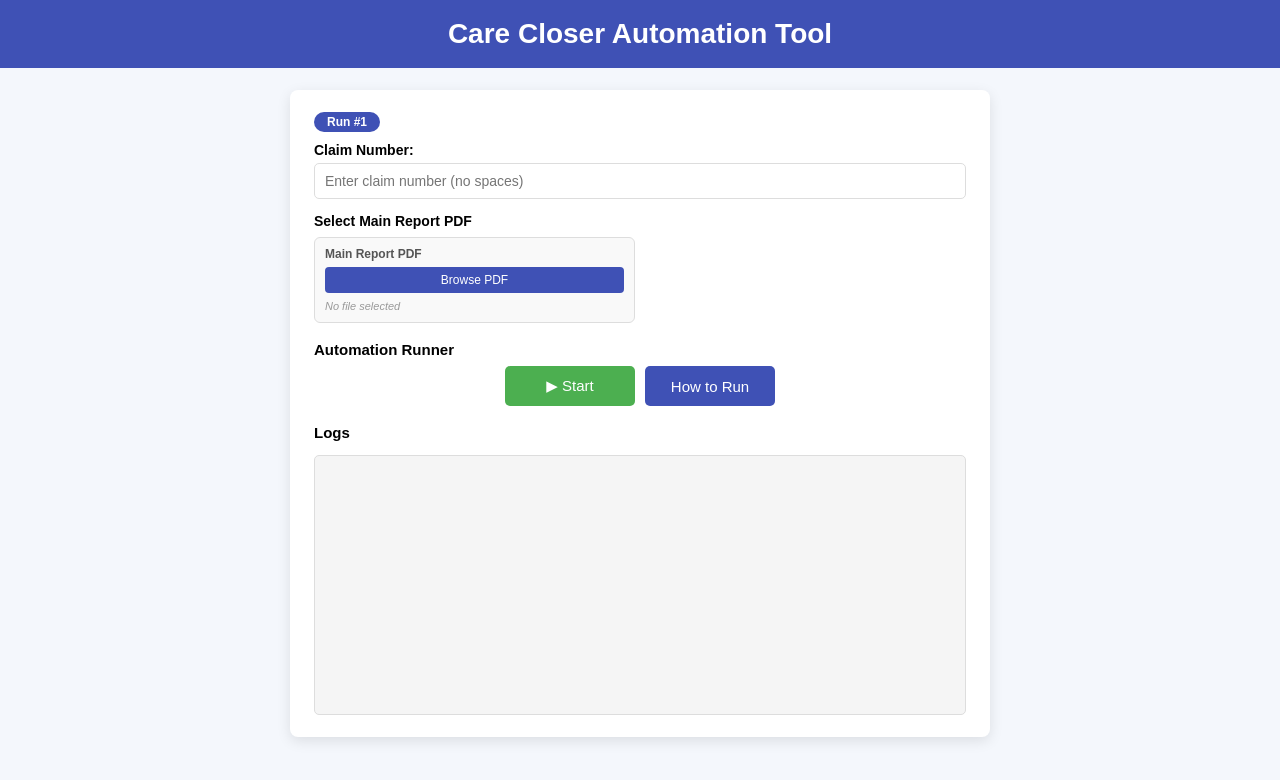
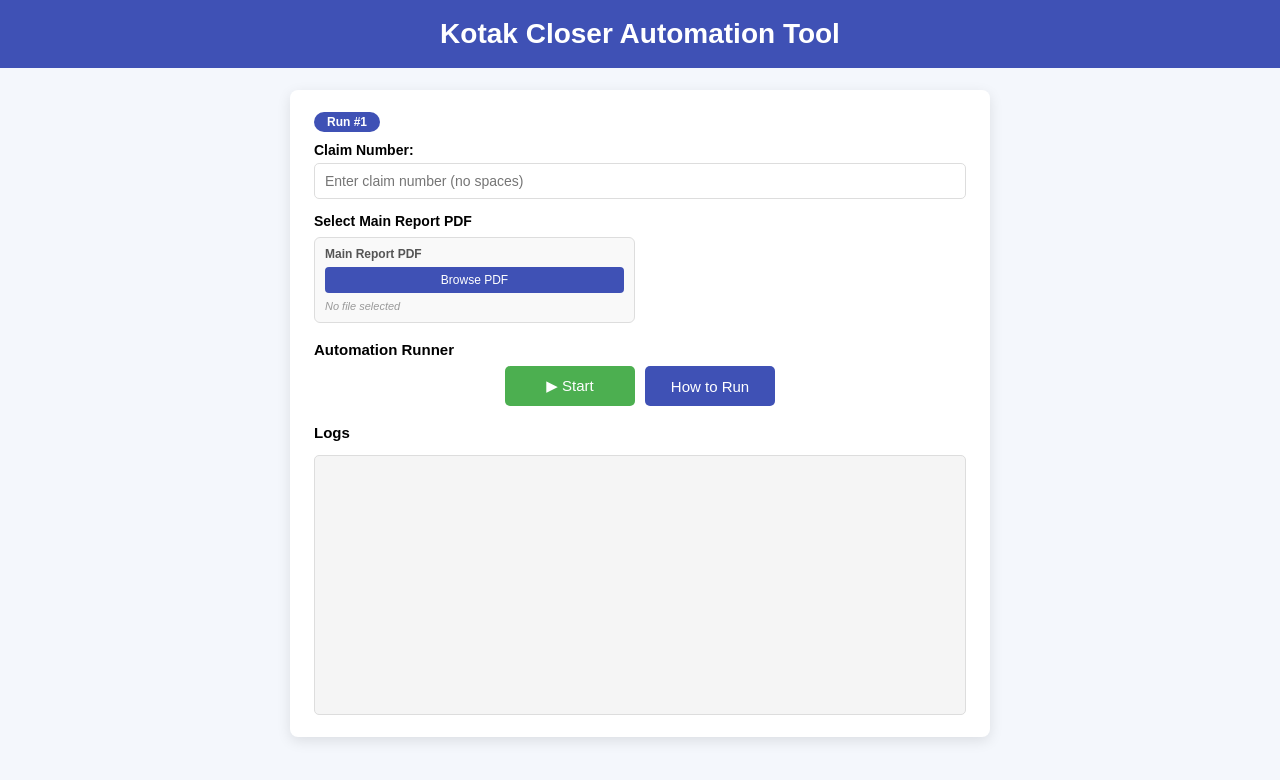
Before and after one commit to chetan-arnishai/Kotak-Closer-Automation, an Electron app: page index.html in a window 1280 px wide. Drawn offline with Linux system fonts and the light colour scheme; no server answers.

Commit message:
update for creating Electron app

```diff
--- a/index.html
+++ b/index.html
@@ -56,7 +56,7 @@
 </head>
 <body>
 
-<header><h1>Care Closer Automation Tool</h1></header>
+<header><h1>Kotak Closer Automation Tool</h1></header>
 
 <!-- Main card -->
 <div class="container">
--- a/package.json
+++ b/package.json
@@ -5,7 +5,8 @@
   "main": "index.js",
   "scripts": {
     "start": "electron .",
-    "test": "echo \"Error: no test specified\" && exit 1"
+    "test": "echo \"Error: no test specified\" && exit 1",
+    "package": "electron-packager . Care-Cashless-Closer-Case --platform=win32 --arch=x64 --out=dist --overwrite"
   },
   "keywords": [],
   "author": "",
@@ -15,6 +16,7 @@
     "playwright": "^1.59.1"
   },
   "devDependencies": {
-    "electron": "^30.0.0"
+    "electron": "^30.0.0",
+    "electron-packager": "^17.1.2"
   }
 }
```
Also changed, not shown: 1 other file.
